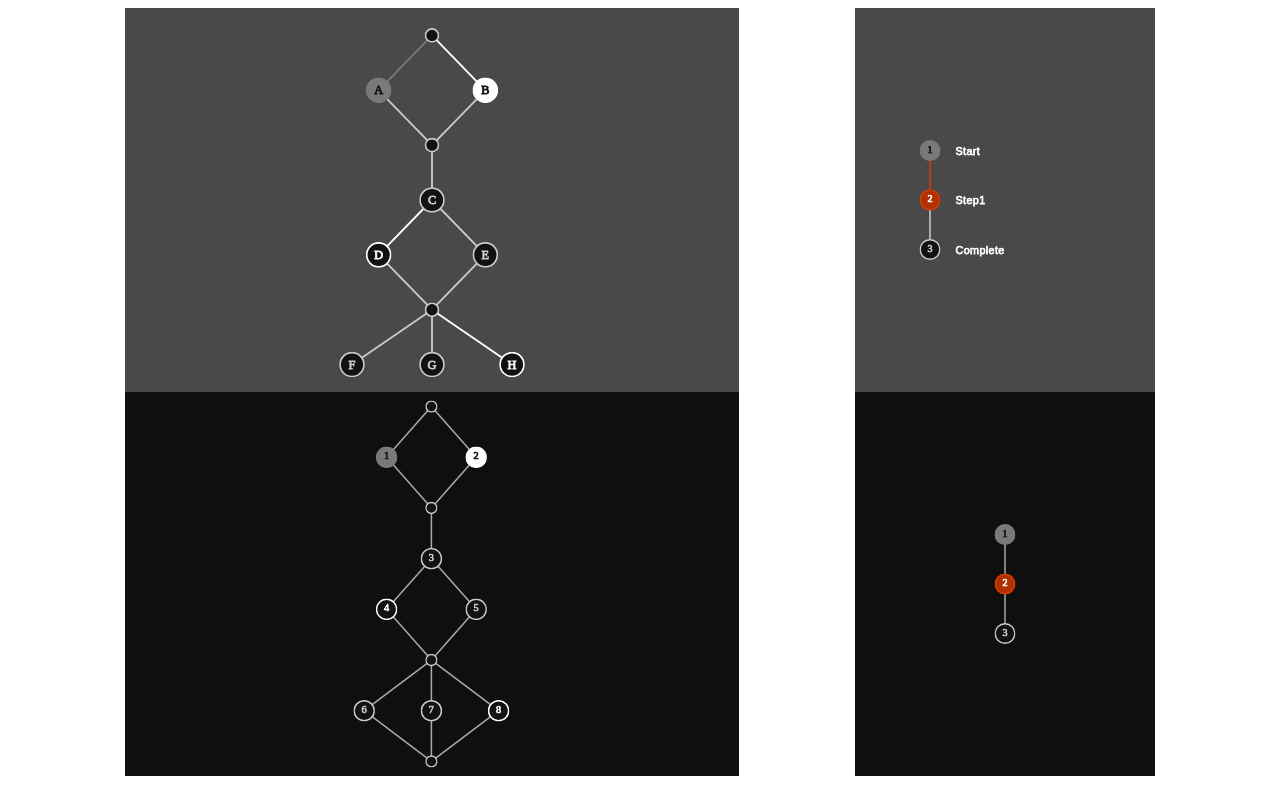
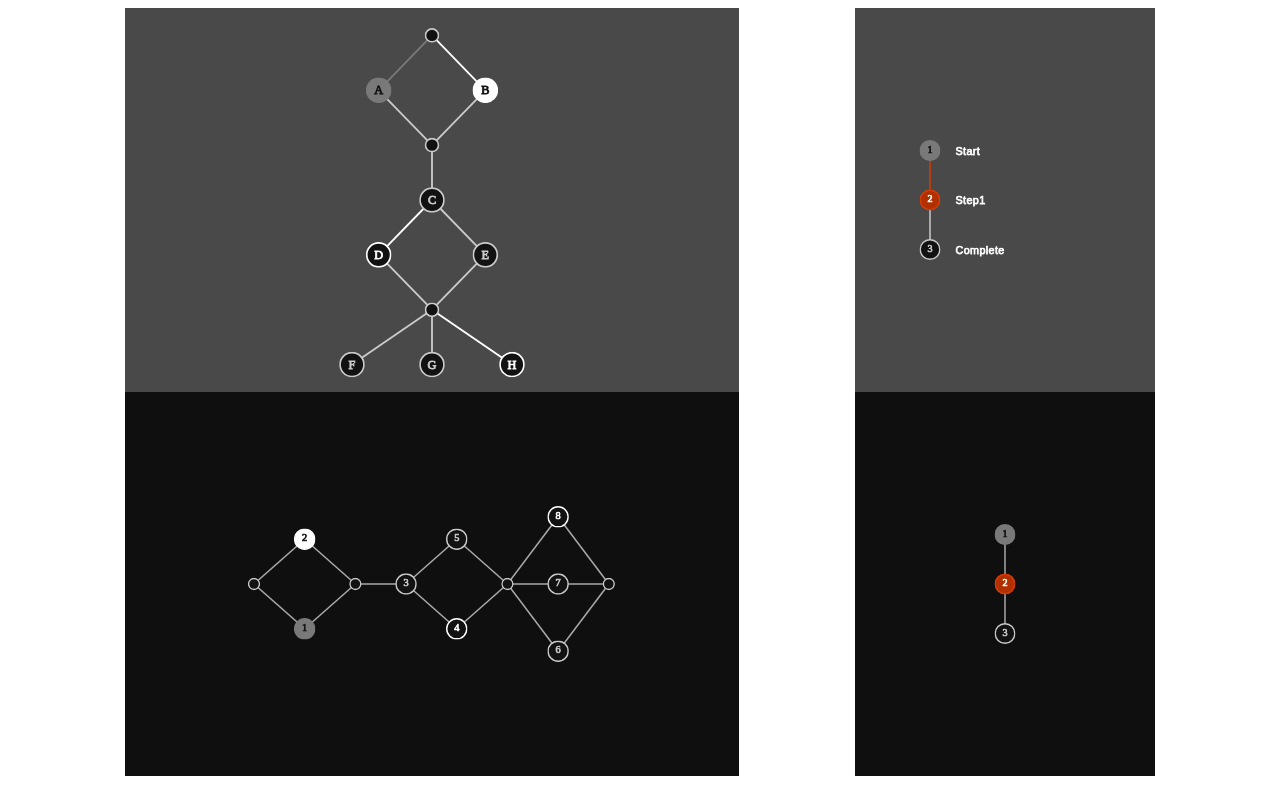
Before and after one commit to domi92/ngx-tree-flow, an Angular app: page / in a window 1280 px wide. Built offline with nearby package versions, Linux system fonts and the light colour scheme.

Commit message:
prepare v1.0.0

```diff
--- a/projects/ngx-tree-flow-demo/src/app/app.component.html
+++ b/projects/ngx-tree-flow-demo/src/app/app.component.html
@@ -27,6 +27,7 @@
       [viewboxWidth]="350"
       [viewboxHeight]="500"
       [data]="data"
+      [rotation]="90"
       [levelSpacing]="66"
       [useEndingJoinNode]="true"
       [disableAutoLineColor]="true"
--- a/projects/ngx-tree-flow/package.json
+++ b/projects/ngx-tree-flow/package.json
@@ -1,6 +1,6 @@
 {
   "name": "ngx-tree-flow",
-  "version": "0.0.1-beta.1",
+  "version": "1.0.0",
   "description": "Draw flow tree component",
   "author": "domi92",
   "repository": {
```
